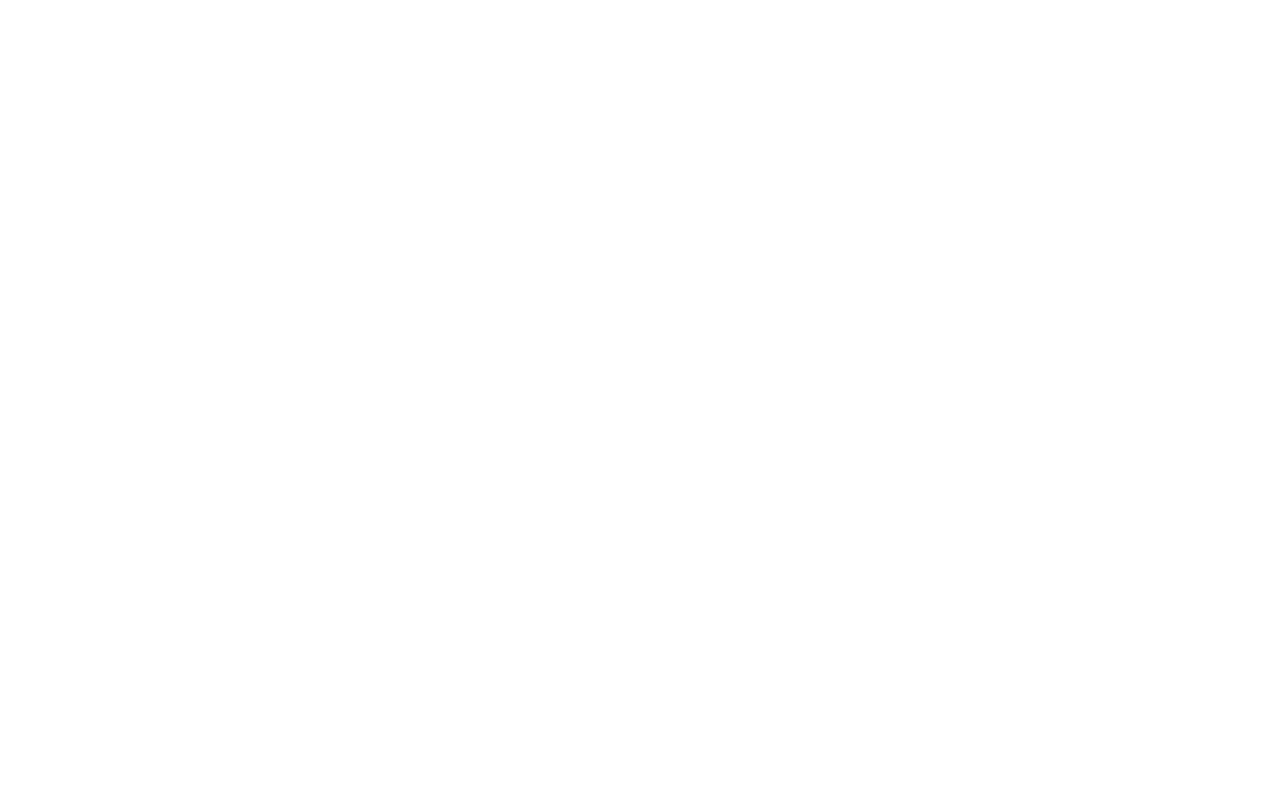
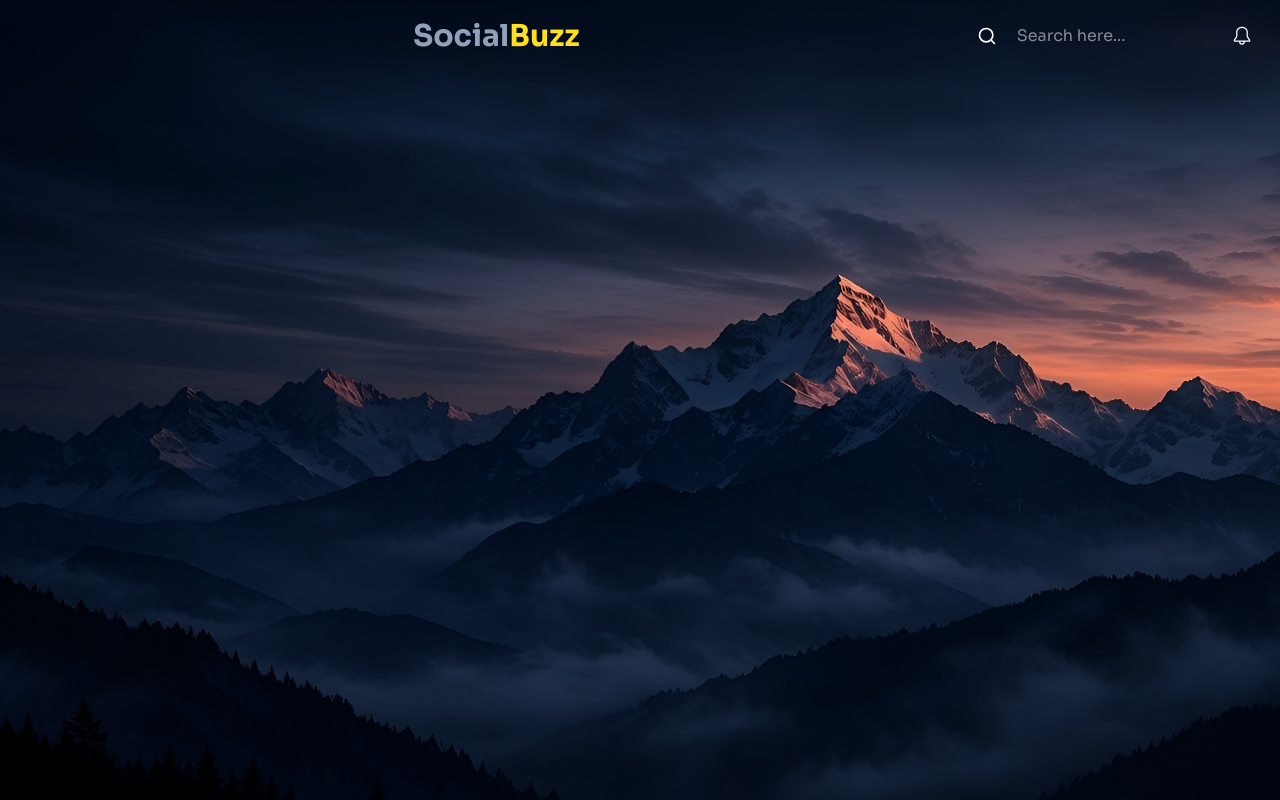
Before and after one commit to AshishResolute/SocialBuzz_Frontend, a React (Vite) app: page /home in a window 1280 px wide. Before the commit this address had no page. Built offline with nearby package versions, Linux system fonts and the light colour scheme.

Commit message:
Added navbar to home page reponsive from 300px to more

```diff
--- a/package.json
+++ b/package.json
@@ -12,6 +12,7 @@
   "dependencies": {
     "react": "^19.2.8",
     "react-dom": "^19.2.8",
+    "react-icons": "^5.7.0",
     "react-router-dom": "^7.18.3"
   },
   "devDependencies": {
--- a/src/components/home/navbar.jsx
+++ b/src/components/home/navbar.jsx
@@ -1,9 +1,24 @@
+import { FiSearch } from "react-icons/fi";
+import { GoBell } from "react-icons/go";
+import { useRef } from "react";
+
 export const NavBar = () => {
+  const searchRef = useRef(null);
   return (
-    <nav>
-      <h1 className="text-3xl font-bold text-slate-400">
+    <nav className="p-4   flex justify-evenly items-center w-full ">
+      <h1 className="text-3xl w-3/4 text-center  font-bold text-slate-400">
         Social<span className="text-3xl font-bold text-yellow-300">Buzz</span>
       </h1>
+      <div className="flex items-center gap-4 md:gap-3 text-white ">
+        <label htmlFor="search" className="cursor-pointer"><FiSearch className="pointer-events-none text-xl"/></label>
+        <input
+          className="hidden sm:block p-2 rounded-2xl focus:outline-none focus:ring-2 focus:ring-yellow-300"
+          type="text"
+          placeholder="Search here..."
+          id="search"
+        />
+        <GoBell className="text-xl" />
+      </div>
     </nav>
   );
 };
--- a/src/main.jsx
+++ b/src/main.jsx
@@ -2,11 +2,13 @@
 import "./index.css";
 import { Auth } from "./pages/Auth.jsx";
 import { BrowserRouter, Routes, Route } from "react-router-dom";
+import { Home } from "./pages/Home.jsx";
 createRoot(document.getElementById("root")).render(
   <BrowserRouter>
     <Routes>
       <Route path="/login" element={<Auth mode="login" />} />
       <Route path="/signup" element={<Auth mode="signup" />} />
+      <Route path="/home" element={<Home/>}/>
     </Routes>
   </BrowserRouter>,
 );
--- a/src/pages/Home.jsx
+++ b/src/pages/Home.jsx
@@ -1,7 +1,9 @@
-const Home = ()=>{
+import { NavBar } from "../components/home/navbar"
+import socialBuzzAuth from '../assets/socialBuzzAuth.jpg'
+export const Home = ()=>{
     return (
-        <div>
-
+        <div className="text-black font-sora bg-center bg-cover overflow-auto bg-no-repeat h-screen w-screen" style={{backgroundImage:`url(${socialBuzzAuth})`}}>
+            <NavBar/>
         </div>
     )
 }
```
Also changed, not shown: 1 other file (tests, documents, lock files or other folders).
